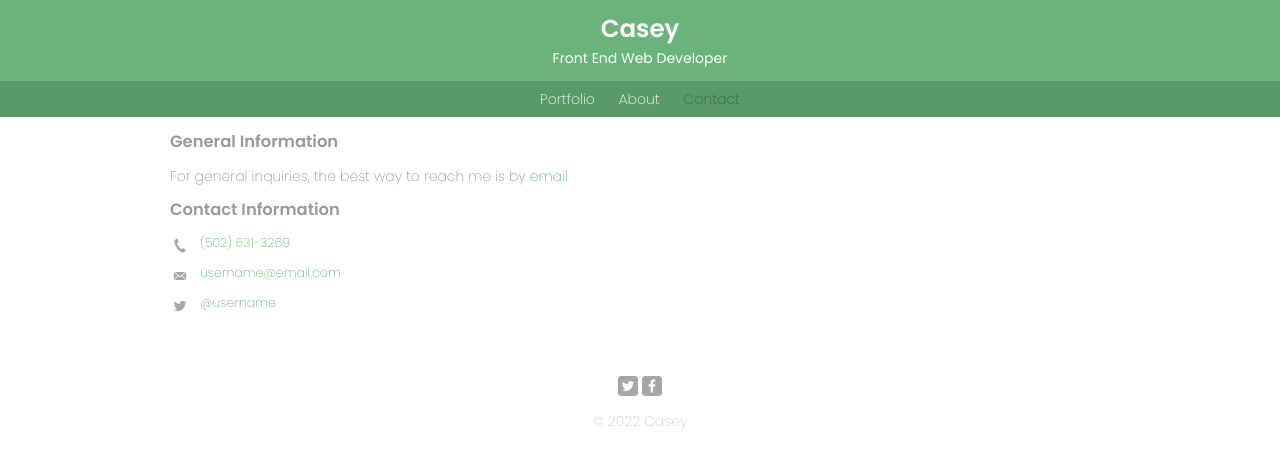
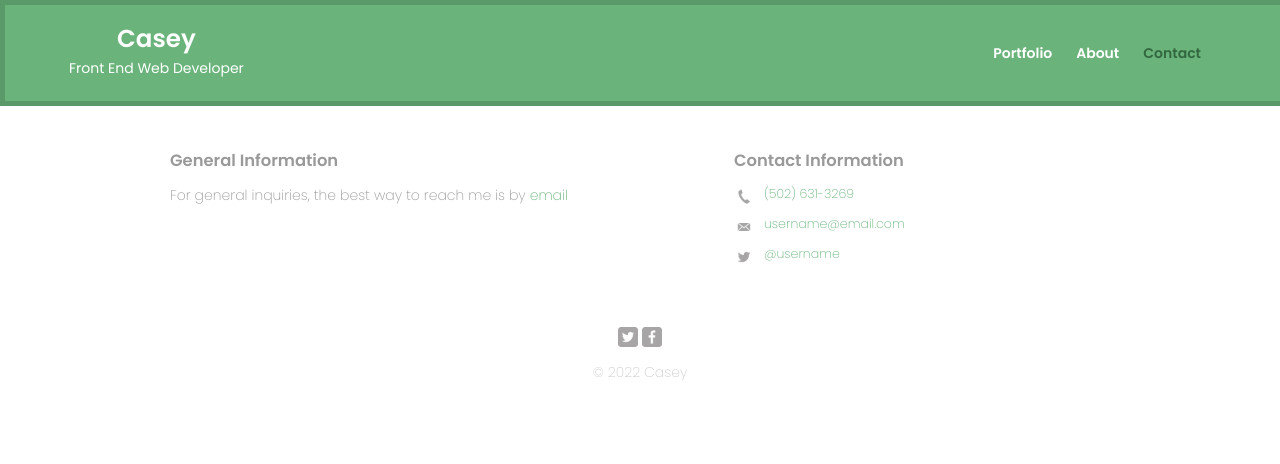
Before and after one commit to CaseyPeterworth/portfolio, a plain HTML site: page contact.html in a window 1280 px wide. Drawn offline with nearby package versions, Linux system fonts and the light colour scheme.

Commit message:
made project responsive

```diff
--- a/contact.html
+++ b/contact.html
@@ -14,6 +14,7 @@
     <!--CSS Links-->
     <link href="https://necolas.github.io/normalize.css/8.0.1/normalize.css" rel="stylesheet">
     <link rel="stylesheet" href="css/main.css">
+    <link rel="stylesheet" href="css/responsive.css">
 </head>
 
 <body>
--- a/css/main.css
+++ b/css/main.css
@@ -66,6 +66,7 @@ h2 {
 
 nav a {
     color: #fff;
+    font-weight: 600;
 }
 
 nav a:hover,
@@ -85,6 +86,13 @@ body {
 /**********
 HEADER
 ***********/
+
+header {
+    width: 100%;
+    margin: 0 0 30px 0;
+    padding: 5px 0 0 0;
+    float: left;
+}
 
 #logo {
     text-align: center;
--- /dev/null
+++ b/css/responsive.css
@@ -0,0 +1,65 @@
+@media screen and (min-width: 660px) {
+
+    #logo {
+        float: left;
+        margin-left: 5%;
+        padding-bottom: 10px;
+        background-color: #6ab47b;
+    }
+
+    nav {
+        float: right;
+        background: none;
+        text-align: right;
+        width: 45%;
+        margin-right: 5%;
+        margin-top: 25px;
+    }
+
+    header {
+        width: 100%;
+        margin: 0 0 30px 0;
+        padding: 5px 0 0 0;
+        float: left;
+        border: 5px solid #599a68;
+    }
+
+    #wrapper {
+        clear: both;
+    }
+
+}
+
+@media screen and (min-width: 400px) {
+
+    /*********
+    TWO COLUMN LAYOUT
+    *********/
+
+    #primary {
+        float: left;
+        width: 50%;
+    }
+
+    #secondary {
+        float: right;
+        width: 40%;
+    }
+
+    /**********
+    PAGE: ABOUT
+    **********/
+
+    .profile-photo {
+        float: left;
+        margin: 0 5% 80px;
+    }
+
+    /**********
+    PAGE: PORTFOLIO
+    **********/
+
+    #gallery li {
+        width: 28.3333%;
+    }
+}
```
Also changed, not shown: about.html (+1 -0 lines), index.html (+1 -0 lines).
